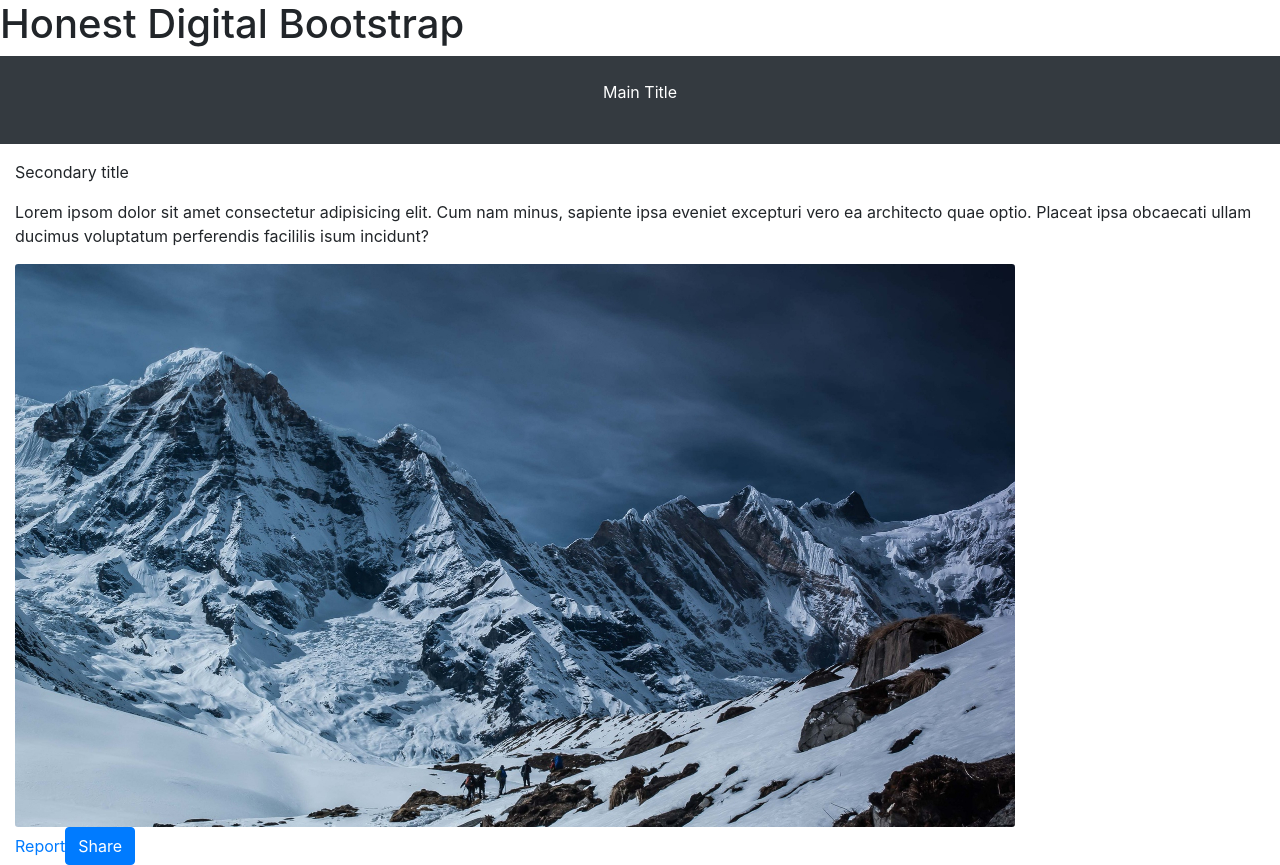
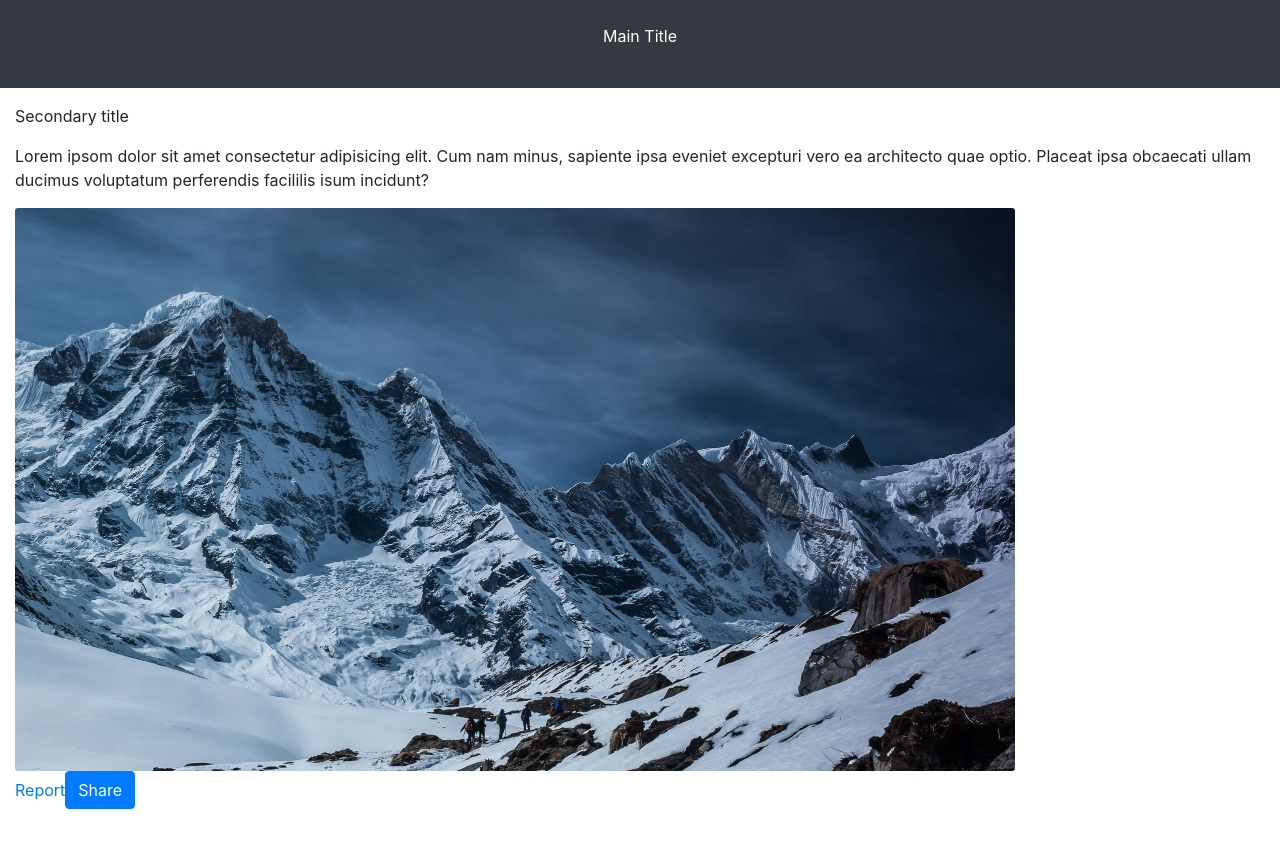
Before and after one commit to shawnsoltesz/HonestDigitalBootstrap, a website built with Vite: page index.html in a window 1280 px wide. After the commit the page ends 809 px from the top, so only its background shows below. Built offline with nearby package versions, Linux system fonts and the light colour scheme.

```diff
--- a/index.html
+++ b/index.html
@@ -13,7 +13,7 @@
   </head>
   <body>
     <div class="header">
-      <h1>Honest Digital Bootstrap</h1>
+
       <div class="container-fluid bg-dark py-4">
         <p class="text-white text-center">Main Title</p>
       </div>
```
Also changed, not shown: src/style.css (added).
